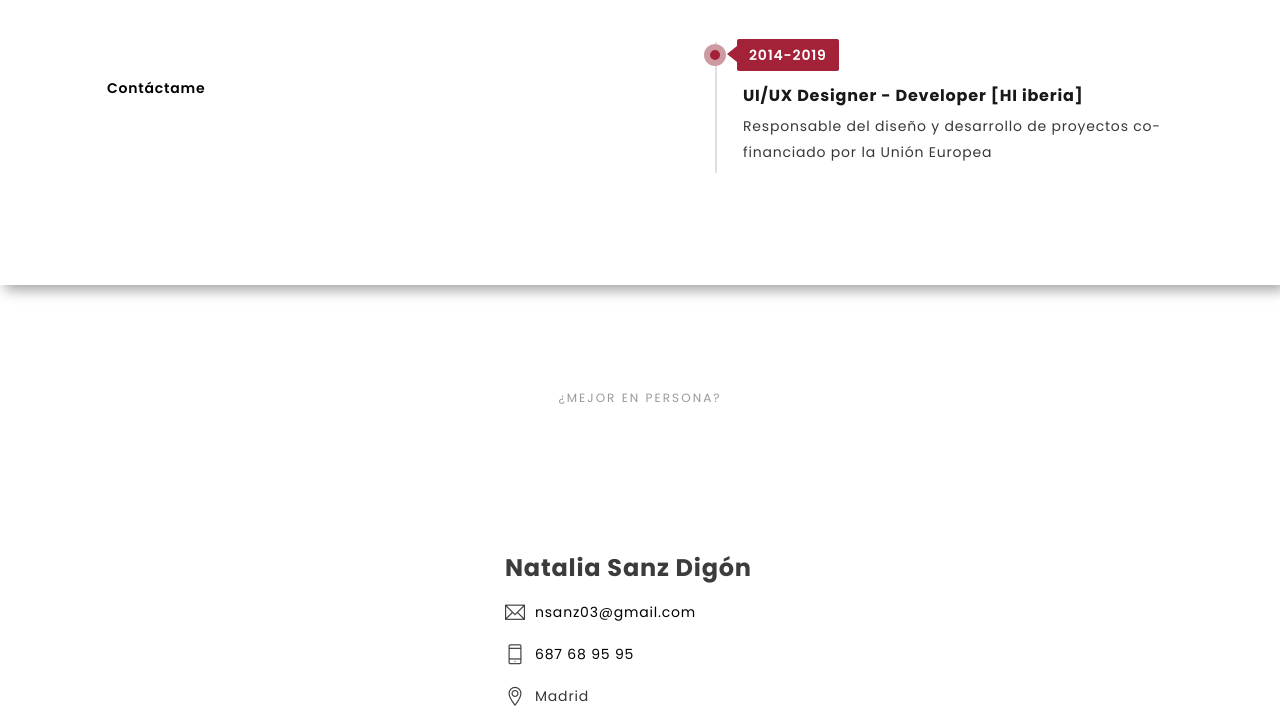
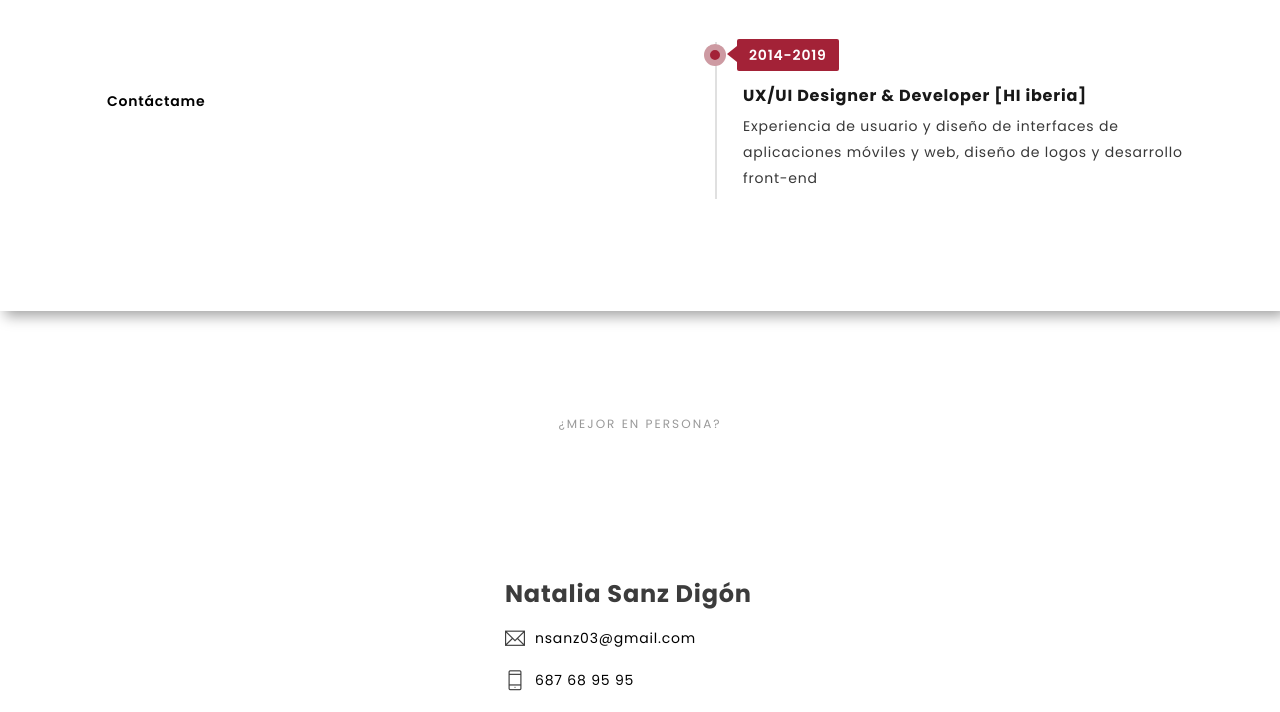
Before and after one commit to nsanzd/nsanzd, a plain HTML site: page index.html in a window 1280 px wide. Shown: the part 4781-5493 px from the top of the page. Drawn offline with Linux system fonts and the light colour scheme.

Commit message:
[FIX] Some text & minor style modifications

```diff
--- a/css/responsive.css
+++ b/css/responsive.css
@@ -93,6 +93,7 @@
   }
   /*--------------about----------------*/
   .about .progressbar-area {
+    margin-top: 70px;
     margin-bottom: 70px;
   }
   .about-img {
--- a/index.html
+++ b/index.html
@@ -753,8 +753,8 @@
 										<div class="tab-pane fade show active" id="nav-work" role="tabpanel" aria-labelledby="nav-work-tab">
 											<div class="detail-item">
 												<span class="deatil-year">2014-2019</span>
-												<h6 class="deatil-title">UI/UX Designer - Developer [HI iberia]</h6>
-												<p class="detail-text">Responsable del diseño y desarrollo de proyectos co-financiado por la Unión Europea</p>
+												<h6 class="deatil-title">UX/UI Designer & Developer [HI iberia]</h6>
+												<p class="detail-text">Experiencia de usuario y diseño de interfaces de aplicaciones móviles y web, diseño de logos y desarrollo front-end</p>
 											</div>
 										</div>
 										<div class="tab-pane fade" id="nav-education" role="tabpanel" aria-labelledby="nav-education-tab">
```
